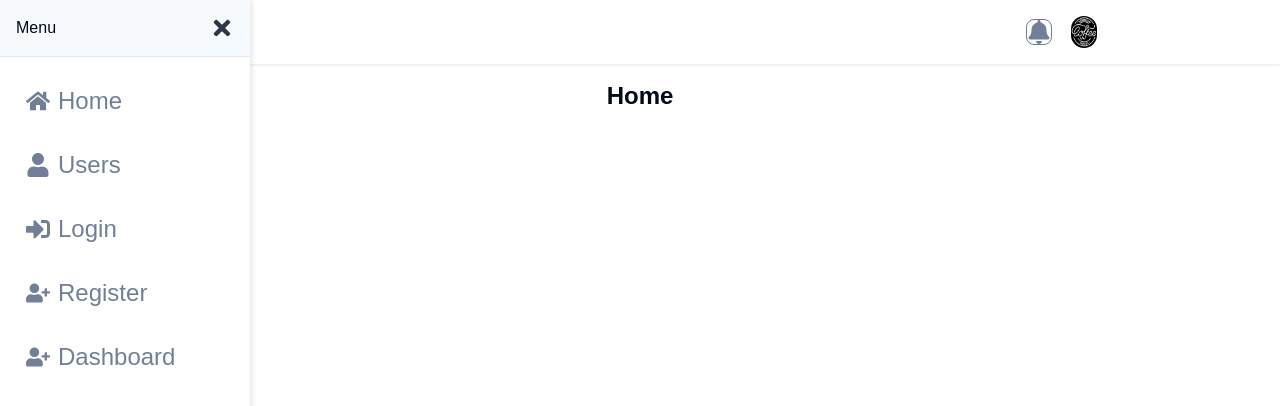
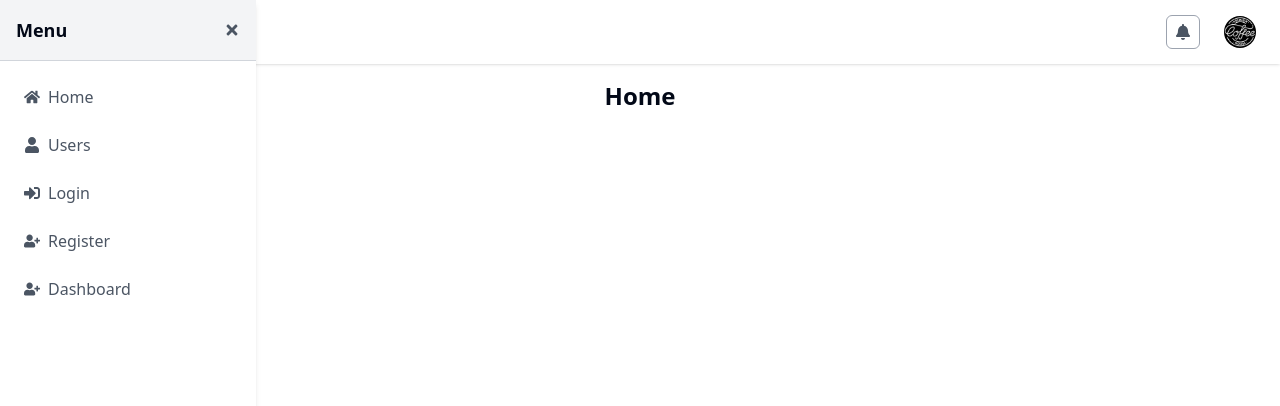
Before and after one commit to Mohcine-Ghazouani/Task-Management, a React (Vite) app in the folder frontend/: page / in a window 1280 px wide. Shown: the top 406 px of the page. Built offline with nearby package versions, Linux system fonts and the light colour scheme.

Commit message:
Refactor Navbar component for improved styling and layou

```diff
--- a/frontend/src/components/Navbar.css
+++ b/frontend/src/components/Navbar.css
@@ -1,4 +1,4 @@
-:root {
+/* :root {
     --main-color: #719192;
     --second-color: #dfcdc3;
     --black: #13131a;
@@ -31,7 +31,7 @@ body {
     margin: 0;
     padding: 0 20px;
     display: flex;
-    /* justify-content: space-between; */
+
     align-items: center;
     height: 64px;
 }
@@ -39,7 +39,7 @@ body {
 .navbar-content {
     display: flex;
     justify-content: space-between;
-    /* align-items: center; */
+
     width: 100%;
 }
 
@@ -271,4 +271,4 @@ body {
     inset: 0;
     background-color: rgba(0, 0, 0, 0.5);
     z-index: 30;
-}
+} */
--- a/frontend/src/components/Navbar.jsx
+++ b/frontend/src/components/Navbar.jsx
@@ -46,79 +46,150 @@ export default function Navbar() {
     }, [isMobile, sidebarOpen]);
 
     return (
+        // <>
+        //     <nav className="navbar">
+        //         <div className="navbar-container">
+        //             <div className="navbar-content">
+        //                 <div className="navbar-start">
+        //                     <button
+        //                         className="menu-button"
+        //                         onClick={toggleSidebar}
+        //                     >
+        //                         <FaBars />
+        //                     </button>
+        //                 </div>
+        //                 <div className="navbar-end">
+        //                     <div className="relative notifications-container">
+        //                         <button className="notification-button">
+        //                             <FaBell />
+        //                         </button>
+        //                     </div>
+        //                     <div className="relative profile-container">
+        //                         <button className="profile-button">
+        //                             <img
+        //                                 src="pic.jpg"
+        //                                 alt="Profile"
+        //                                 className="profile-image"
+        //                             />
+        //                         </button>
+        //                     </div>
+        //                 </div>
+        //             </div>
+        //         </div>
+        //     </nav>
+        //     <div
+        //         className={`sidebar ${
+        //             sidebarOpen ? "translate-x-0" : "-translate-x-full"
+        //         }`}
+        //     >
+        //         <div className="sidebar-header">
+        //             <h2>Menu</h2>
+        //             <button className="close-btn" onClick={toggleSidebar}>
+        //                 <FaTimes />
+        //             </button>
+        //         </div>
+        //         <div className="sidebar-content">
+        //             <Link to="/" className="link-icon">
+        //                 <FaHome />
+        //                 <span className="link-text">Home</span>
+        //                 {/* <SideBarIcon icon={<FaHome />} text="Home" /> */}
+        //             </Link>
+        //             <Link to="/Users" className="link-icon">
+        //                 <FaUser />
+        //                 <span className="link-text">Users</span>
+        //                 {/* <SideBarIcon icon={<FaUser />} text="Users" /> */}
+        //             </Link>
+        //             <Link to="/Login" className="link-icon">
+        //                 <FaSignInAlt />
+        //                 <span className="link-text">Login</span>
+        //                 {/* <SideBarIcon icon={<FaSignInAlt />} text="Login" /> */}
+        //             </Link>
+        //             <Link to="/Register" className="link-icon">
+        //                 <FaUserPlus />
+        //                 <span className="link-text">Register</span>
+        //                 {/* <SideBarIcon icon={<FaUserPlus />} text="Register" /> */}
+        //             </Link>
+        //             <Link to="/dashboard" className="link-icon">
+        //                 <FaUserPlus />
+        //                 <span className="link-text">Dashboard</span>
+
+        //             </Link>
+        //         </div>
+        //     </div>
+        //     {isMobile && sidebarOpen && (
+        //         <div
+        //             className="overlay"
+        //             onClick={() => setSidebarOpen(false)}
+        //         />
+        //     )}
+        // </>
         <>
-            <nav className="navbar">
-                <div className="navbar-container">
-                    <div className="navbar-content">
-                        <div className="navbar-start">
+            <nav className="bg-white shadow fixed w-full z-0 top-0 left-0">
+                <div className="max-w-7xl mx-auto px-4 flex items-center h-16">
+                    <div className="flex justify-between w-full">
+                        <div className="flex items-start">
                             <button
-                                className="menu-button"
+                                className="p-2 border border-gray-400 rounded-md bg-transparent text-gray-600 hover:bg-gray-600 hover:text-white transition duration-200"
                                 onClick={toggleSidebar}
                             >
                                 <FaBars />
                             </button>
                         </div>
-                        <div className="navbar-end">
-                            <div className="relative notifications-container">
-                                <button className="notification-button">
+                        <div className="flex items-center gap-4">
+                            <button className="p-2 border border-gray-400 rounded-md bg-transparent text-gray-600 hover:bg-gray-600 hover:text-white transition duration-200 relative">
                                 <FaBell />
                             </button>
-                            </div>
-                            <div className="relative profile-container">
-                                <button className="profile-button">
+                            <button className="p-2">
                                 <img
                                     src="pic.jpg"
                                     alt="Profile"
-                                        className="profile-image"
+                                    className="h-8 w-8 rounded-full"
                                 />
                             </button>
                         </div>
                     </div>
                 </div>
-                </div>
             </nav>
             <div
-                className={`sidebar ${
+                className={`fixed top-0 left-0 h-full w-64 bg-white shadow-md transform transition-transform duration-300 z-40 ${
                     sidebarOpen ? "translate-x-0" : "-translate-x-full"
                 }`}
             >
-                <div className="sidebar-header">
-                    <h2>Menu</h2>
-                    <button className="close-btn" onClick={toggleSidebar}>
+                <div className="flex justify-between items-center p-4 bg-gray-100 border-b border-gray-300">
+                    <h2 className="text-lg font-semibold">Menu</h2>
+                    <button
+                        className="text-gray-600 hover:text-gray-800 transition duration-200"
+                        onClick={toggleSidebar}
+                    >
                         <FaTimes />
                     </button>
                 </div>
-                <div className="sidebar-content">
-                    <Link to="/" className="link-icon">
-                        <FaHome />
-                        <span className="link-text">Home</span>
-                        {/* <SideBarIcon icon={<FaHome />} text="Home" /> */}
+                <div className="p-4">
+                    <Link to="/" className="flex items-center p-2 mb-2 rounded-lg text-gray-600 hover:bg-gray-600 hover:text-white transition duration-200">
+                        <FaHome className="mr-2" />
+                        <span>Home</span>
                     </Link>
-                    <Link to="/Users" className="link-icon">
-                        <FaUser />
-                        <span className="link-text">Users</span>
-                        {/* <SideBarIcon icon={<FaUser />} text="Users" /> */}
+                    <Link to="/Users" className="flex items-center p-2 mb-2 rounded-lg text-gray-600 hover:bg-gray-600 hover:text-white transition duration-200">
+                        <FaUser className="mr-2" />
+                        <span>Users</span>
                     </Link>
-                    <Link to="/Login" className="link-icon">
-                        <FaSignInAlt />
-                        <span className="link-text">Login</span>
-                        {/* <SideBarIcon icon={<FaSignInAlt />} text="Login" /> */}
+                    <Link to="/Login" className="flex items-center p-2 mb-2 rounded-lg text-gray-600 hover:bg-gray-600 hover:text-white transition duration-200">
+                        <FaSignInAlt className="mr-2" />
+                        <span>Login</span>
                     </Link>
-                    <Link to="/Register" className="link-icon">
-                        <FaUserPlus />
-                        <span className="link-text">Register</span>
-                        {/* <SideBarIcon icon={<FaUserPlus />} text="Register" /> */}
+                    <Link to="/Register" className="flex items-center p-2 mb-2 rounded-lg text-gray-600 hover:bg-gray-600 hover:text-white transition duration-200">
+                        <FaUserPlus className="mr-2" />
+                        <span>Register</span>
                     </Link>
-                    <Link to="/dashboard" className="link-icon">
-                        <FaUserPlus />
-                        <span className="link-text">Dashboard</span>
-
+                    <Link to="/dashboard" className="flex items-center p-2 mb-2 rounded-lg text-gray-600 hover:bg-gray-600 hover:text-white transition duration-200">
+                        <FaUserPlus className="mr-2" />
+                        <span>Dashboard</span>
                     </Link>
                 </div>
             </div>
             {isMobile && sidebarOpen && (
                 <div
-                    className="overlay"
+                    className="fixed inset-0 bg-black bg-opacity-50 z-30"
                     onClick={() => setSidebarOpen(false)}
                 />
             )}
--- a/frontend/src/layouts/user/UserDashboardLayout.jsx
+++ b/frontend/src/layouts/user/UserDashboardLayout.jsx
@@ -1,4 +1,4 @@
-import { data, Outlet, useNavigate } from "react-router-dom";
+import { Outlet, useNavigate } from "react-router-dom";
 import Navbar from "../../components/Navbar";
 import {LOGIN_ROUTE} from "../../router/index";
 import { useEffect } from "react";
```
Lines whose indentation alone changed are shown as unchanged.
